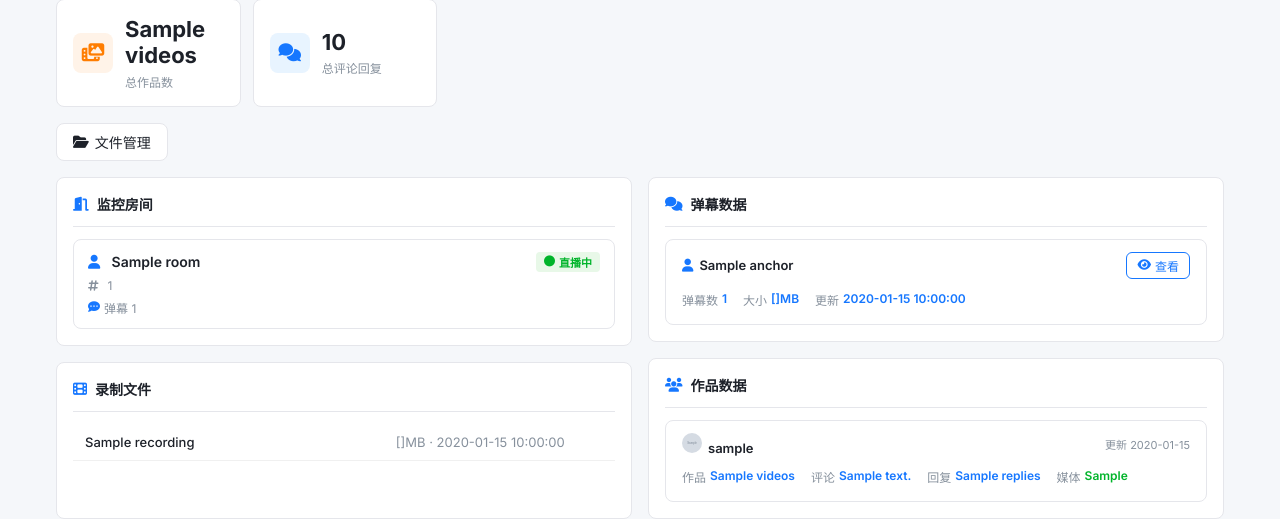
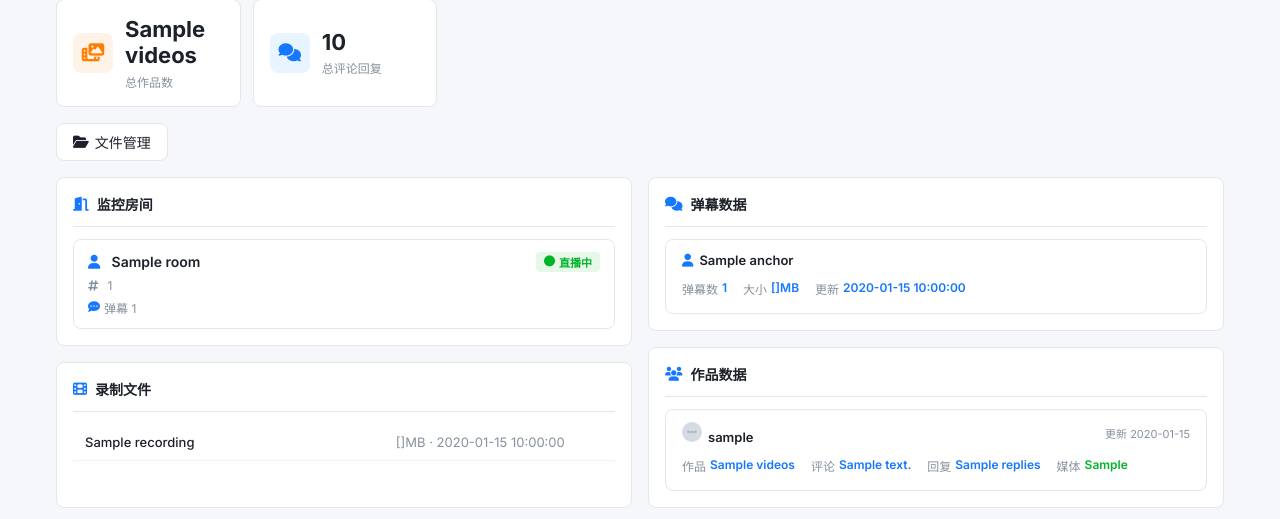
Before and after one commit to xhynice/DouyinSpace, a Flask app: template templates/index.html in a window 1280 px wide. Shown: the part 210-729 px from the top of the page. Run offline with Flask 3, Linux system fonts and the light colour scheme; the template is opened without the code that fills it: most values are stand-ins (such as "Sample title", 1, 10 or a date in 2020); grey boxes marked "Sample" are stand-in pictures.

Commit message:
fix: 删除弹幕数据查看按钮

```diff
--- a/templates/index.html
+++ b/templates/index.html
@@ -621,7 +621,6 @@ body {
         <div class="minicard">
           <div class="minicard-header">
             <span><i class="fas fa-user" style="color:#1677ff;margin-right:6px"></i>{{ db.anchor }}</span>
-            <button class="btn-sm" onclick="viewBarrage('{{ db.path }}','{{ db.anchor }}')"><i class="fas fa-eye"></i> 查看</button>
           </div>
           <div class="minicard-body">
             <div class="minicard-item">
```
